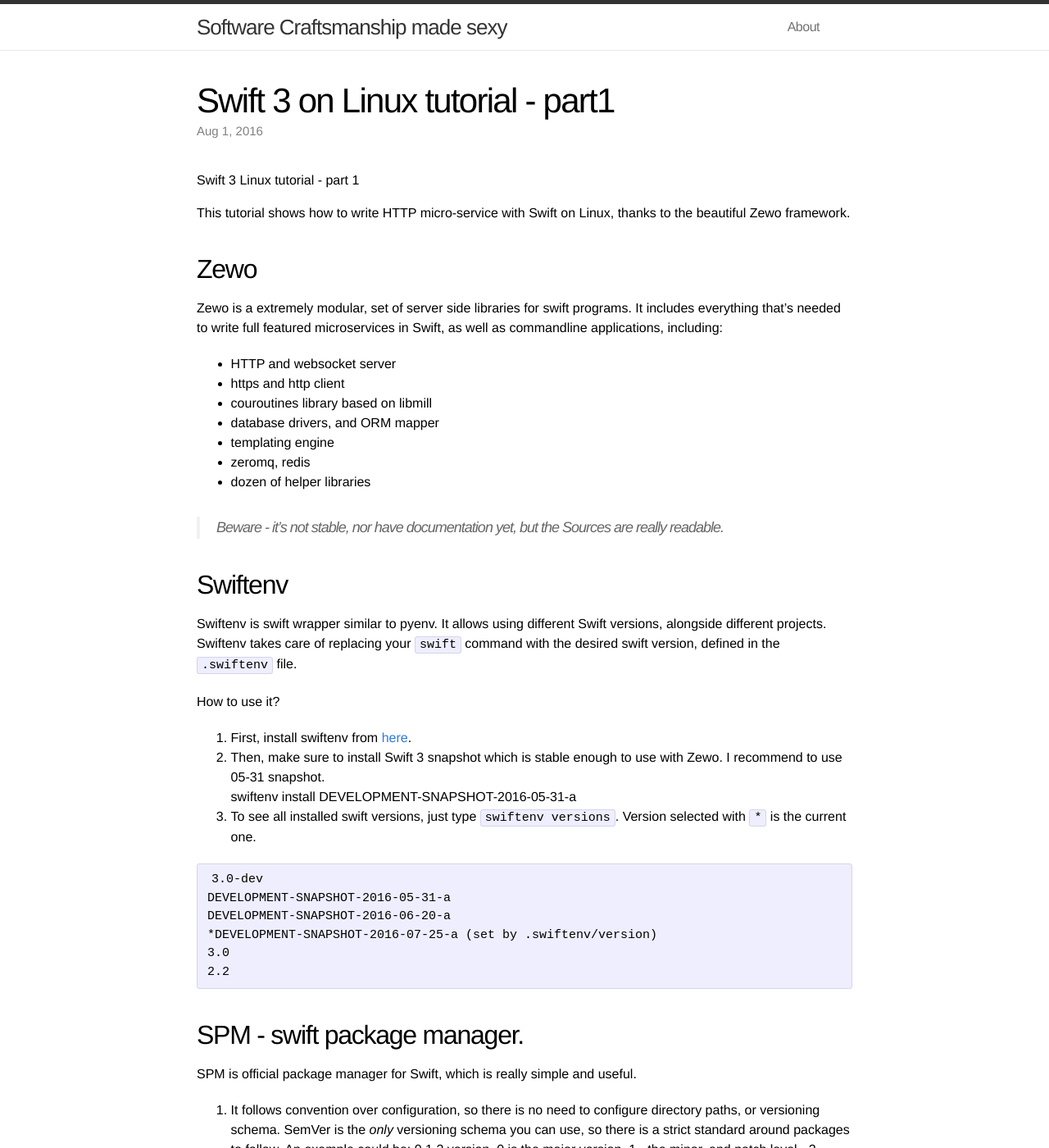
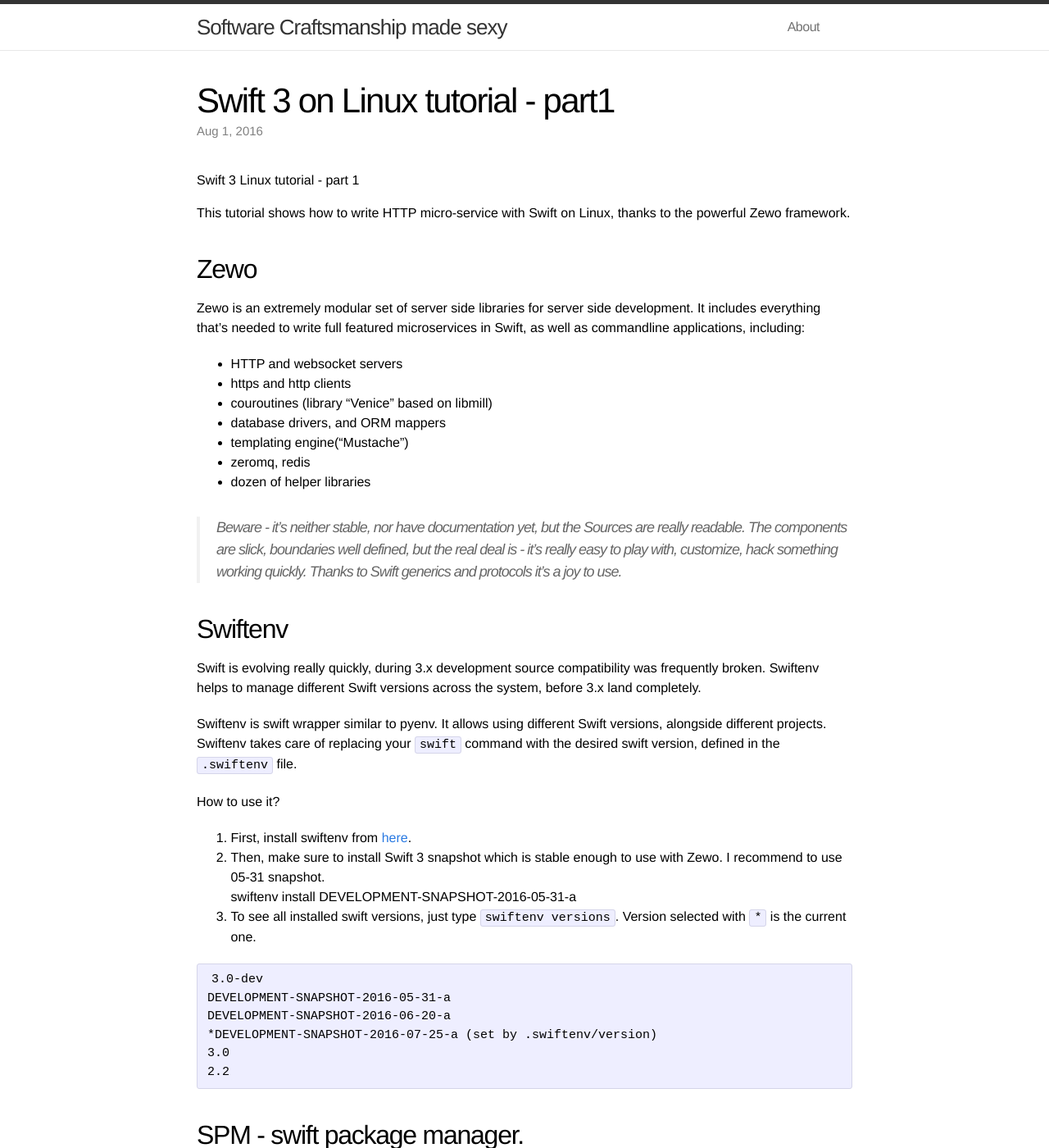
Before and after one commit to vi4m/vi4m.github.io, a Jekyll site: the page built from _posts/2016-08-01-swift-on-linux-tutorial.md, in a window 1280 px wide and 1400 px high. Shown: the whole window at 82% size. Built offline with Jekyll 4.4.1, drawn with Linux system fonts in a browser that asks for light colours; comment, search, counter and statistics services are not loaded; some of the changed text lies outside the part shown.

Commit message:
Created :_posts/2016-08-01-swift-on-linux-tutorial.md

```diff
--- a/_posts/2016-08-01-swift-on-linux-tutorial.md
+++ b/_posts/2016-08-01-swift-on-linux-tutorial.md
@@ -6,24 +6,26 @@
 
 # Swift 3 Linux tutorial - part 1
 
-This tutorial shows how to write HTTP micro-service with Swift on Linux, thanks to the beautiful Zewo framework.
+This tutorial shows how to write HTTP micro-service with Swift on Linux, thanks to the powerful Zewo framework.
 
 ## Zewo
 
-Zewo is a extremely modular, set of server side libraries for swift programs. It includes everything that's needed to
+Zewo is an extremely modular set of server side libraries for server side development. It includes everything that's needed to
 write full featured microservices in Swift, as well as commandline applications, including:
 
-* HTTP and websocket server
-* https and http client
-* couroutines library based on libmill
-* database drivers, and ORM mapper
-* templating engine
+* HTTP and websocket servers
+* https and http clients
+* couroutines (library "Venice" based on libmill)
+* database drivers, and ORM mappers
+* templating engine("Mustache")
 * zeromq, redis
 * dozen of helper libraries
 
-> Beware - it's not stable, nor have documentation yet, but the Sources are really readable.
+> Beware - it's neither stable, nor have documentation yet, but the Sources are really readable. The components are slick, boundaries well defined, but the real deal is - it's really easy to play with, customize, hack something working quickly. Thanks to Swift generics and protocols it's a joy to use.
 
 ## Swiftenv
+
+Swift is evolving really quickly, during 3.x development source compatibility was frequently broken. Swiftenv helps to manage different Swift versions across the system, before 3.x land completely.
 
 Swiftenv is swift wrapper similar to pyenv. It allows using different Swift versions, alongside different projects. Swiftenv takes care of replacing your `swift` command with the desired swift version, defined in the `.swiftenv` file.
 
```
Also changed, not shown: other parts of _posts/2016-08-01-swift-on-linux-tutorial.md (+1 -1 lines).
